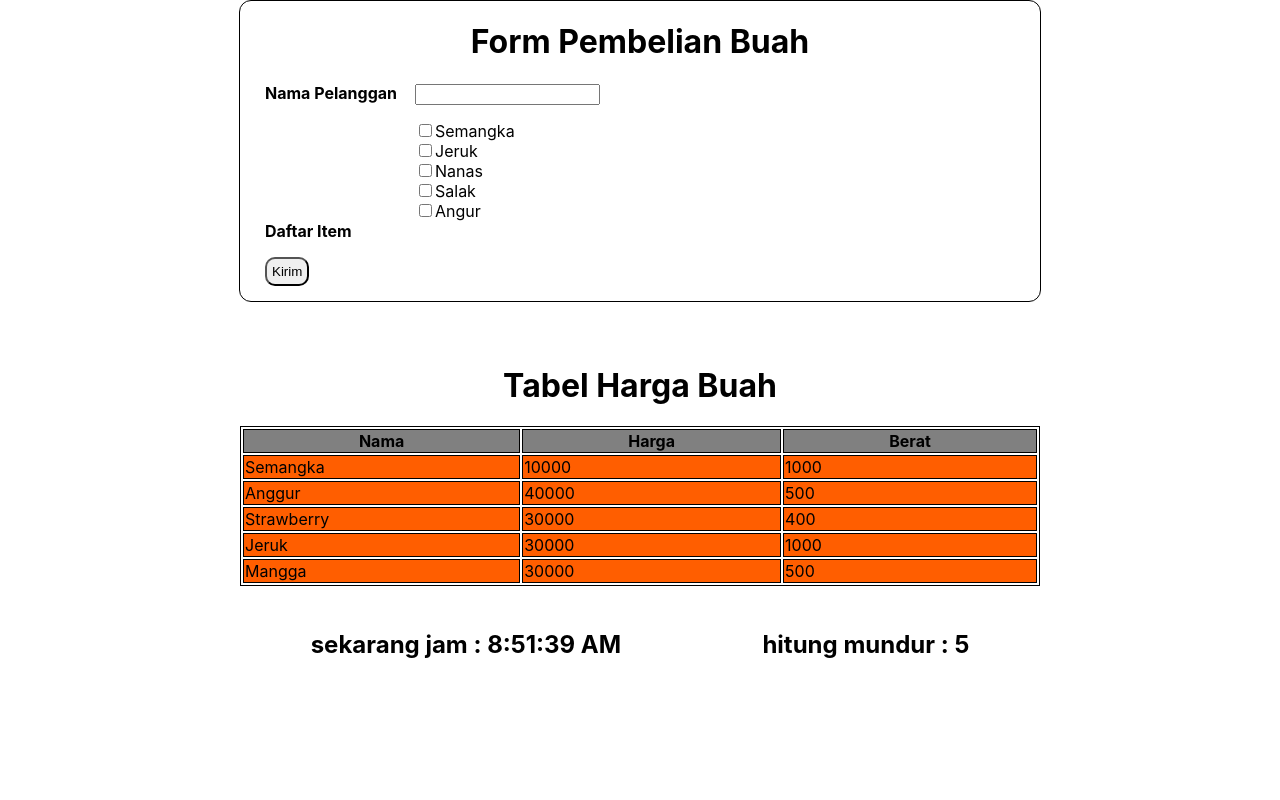
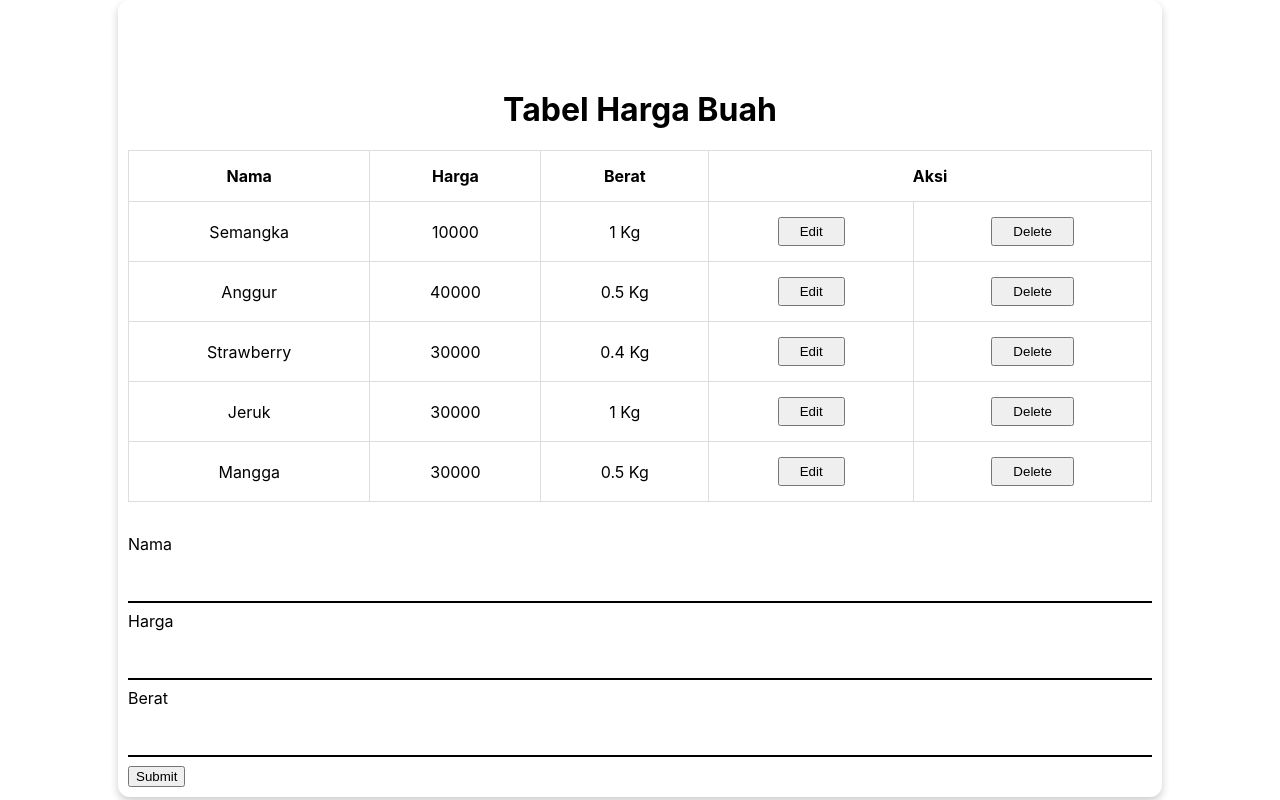
Before and after one commit to ridhomujizat/sanbercode-reactjs-batch18-part2, a React (Create React App) app: page / in a window 1280 px wide. Built offline with nearby package versions, Linux system fonts and the light colour scheme.

Commit message:
Tugas-12

```diff
--- a/src/App.css
+++ b/src/App.css
@@ -1,5 +1,4 @@
-.App {
-}
+
 
 .App-logo {
   height: 40vmin;
@@ -27,6 +26,48 @@
   color: #61dafb;
 }
 
+
+.App {
+  margin: auto;
+  width: 80%;
+  box-shadow: 0 4px 8px 0 rgba(0, 0, 0, 0.2);;
+  border-radius: 12px;
+  padding: 10px;
+}
+
+table, td, th {
+  border: 1px solid #ddd;
+  text-align: left;
+
+  text-align: center;
+}
+
+table {
+  border-collapse: collapse;
+  width: 100%;
+}
+
+th, td {
+  padding: 15px;
+}
+tr:hover {background-color: #f5f5f5;}
+
+button{
+  padding: 5px 20px;
+}
+form{
+margin-top: 2rem;
+}
+
+input[type=text], input[type=number] {
+  width: 100%;
+  padding: 12px 20px;
+  margin: 8px 0;
+  box-sizing: border-box;
+  border: none;
+  border-bottom: 2px solid black;
+}
+
 @keyframes App-logo-spin {
   from {
     transform: rotate(0deg);
--- a/src/App.js
+++ b/src/App.js
@@ -1,16 +1,18 @@
 import React from "react";
 import "./App.css";
 
-import Tugas9 from "./Tugas-9/Tugas9";
-import Tugas10 from "./TUgas-10/Tugas10";
-import Tugas11 from "./Tugas-11/Tugas11";
+// import Tugas9 from "./Tugas-9/Tugas9";
+// import Tugas10 from "./TUgas-10/Tugas10";
+// import Tugas11 from "./Tugas-11/Tugas11";
+import Tugas12 from "./Tugas-12/Tugas12";
 
 function App() {
   return (
     <div className="App">
-      <Tugas9 />
+      {/* <Tugas9 />
       <Tugas10 />
-      <Tugas11 />
+      <Tugas11 /> */}
+      <Tugas12 />
     </div>
   );
 }
--- /dev/null
+++ b/src/Tugas-12/Tugas12.js
@@ -0,0 +1,146 @@
+import React, { Component } from "react";
+
+class Tugas12 extends Component {
+  constructor(props) {
+    super(props);
+    this.state = {
+      dataHargaBuah: [
+        { nama: "Semangka", harga: 10000, berat: 1000 },
+        { nama: "Anggur", harga: 40000, berat: 500 },
+        { nama: "Strawberry", harga: 30000, berat: 400 },
+        { nama: "Jeruk", harga: 30000, berat: 1000 },
+        { nama: "Mangga", harga: 30000, berat: 500 },
+      ],
+      inputNama: "",
+      inputHarga: "",
+      inputBerat: "",
+      index: -1,
+    };
+  }
+
+  handleSubmit = (event) => {
+    event.preventDefault();
+    let index = this.state.index;
+    let dataHargaBuah = this.state.dataHargaBuah;
+    let inputBuah = {
+      nama: this.state.inputNama,
+      harga: this.state.inputHarga,
+      berat: this.state.inputBerat,
+    };
+    if (index === -1) {
+      this.setState({
+        dataHargaBuah: [...this.state.dataHargaBuah, inputBuah],
+      });
+    } else {
+      this.state.dataHargaBuah[index] = inputBuah;
+      this.setState({
+        dataHargaBuah,
+        inputNama: "",
+        inputHarga: "",
+        inputBerat: "",
+        index: -1,
+      });
+    }
+  };
+
+  handleChange = (event) => {
+    let value = event.target.value;
+    let id = event.target.id;
+    if (id === "nama") {
+      this.setState({ inputNama: value });
+    } else if (id === "harga") {
+      this.setState({ inputHarga: value });
+    } else {
+      this.setState({ inputBerat: value });
+    }
+  };
+
+  handleDelete = (event) => {
+    let index = event.target.value;
+    console.log(index);
+    this.state.dataHargaBuah.splice(index, 1);
+    this.setState({
+      dataHargaBuah: this.state.dataHargaBuah,
+    });
+  };
+
+  handleEdit = (event) => {
+    let index = event.target.value;
+    this.setState({
+      inputNama: this.state.dataHargaBuah[index].nama,
+      inputHarga: this.state.dataHargaBuah[index].harga,
+      inputBerat: this.state.dataHargaBuah[index].berat,
+      index,
+    });
+  };
+
+  render() {
+    return (
+      <>
+        <div style={{ marginTop: "5em" }}>
+          <h1 style={{ textAlign: "center" }}>Tabel Harga Buah</h1>
+          <table>
+            <thead>
+              <tr>
+                <th>Nama</th>
+                <th>Harga</th>
+                <th>Berat</th>
+                <th colSpan="2">Aksi</th>
+              </tr>
+            </thead>
+            <tbody>
+              {this.state.dataHargaBuah.map((data, index) => {
+                return (
+                  <tr key={index + 1}>
+                    <td>{data.nama}</td>
+                    <td>{data.harga}</td>
+                    <td>{data.berat / 1000} Kg</td>
+                    <td>
+                      <button value={index} onClick={this.handleEdit}>
+                        Edit
+                      </button>
+                    </td>
+                    <td>
+                      <button value={index} onClick={this.handleDelete}>
+                        Delete
+                      </button>
+                    </td>
+                  </tr>
+                );
+              })}
+            </tbody>
+          </table>
+        </div>
+        <form onSubmit={this.handleSubmit.bind(this)}>
+          <label>Nama</label>
+          <input
+            required
+            type="text"
+            id="nama"
+            onChange={this.handleChange}
+            value={this.state.inputNama}
+          />
+          <label>Harga</label>
+          <input
+            required
+            type="number"
+            id="harga"
+            onChange={this.handleChange}
+            value={this.state.inputHarga}
+          />
+          <label>Berat</label>
+          <input
+            required
+            type="number"
+            id="berat"
+            onChange={this.handleChange}
+            value={this.state.inputBerat}
+          />
+          <input type="submit" value="Submit" />
+        </form>
+      </>
+    );
+  }
+}
+
+export default Tugas12;
--- a/src/index.css
+++ b/src/index.css
@@ -4,26 +4,7 @@ body {
     "Ubuntu", "Cantarell", "Fira Sans", "Droid Sans", "Helvetica Neue",
     sans-serif;
 }
-.App {
-  margin: auto;
-  width: 800px;
-  border: 0.1em black solid;
-  border-radius: 12px;
-  height: 300px;
-}
 code {
   font-family: source-code-pro, Menlo, Monaco, Consolas, "Courier New",
     monospace;
 }
-table, th, td {
-  border: 1px solid black;
-}
-th{
-  background-color: gray;
-}
-tr{
-  background-color: rgb(255, 94, 0);
-}
-th, tr {
-  width: 500px;
-}
```
Also changed, not shown: src/TUgas-10/DataBuah.js (added, +16 -0 lines).
